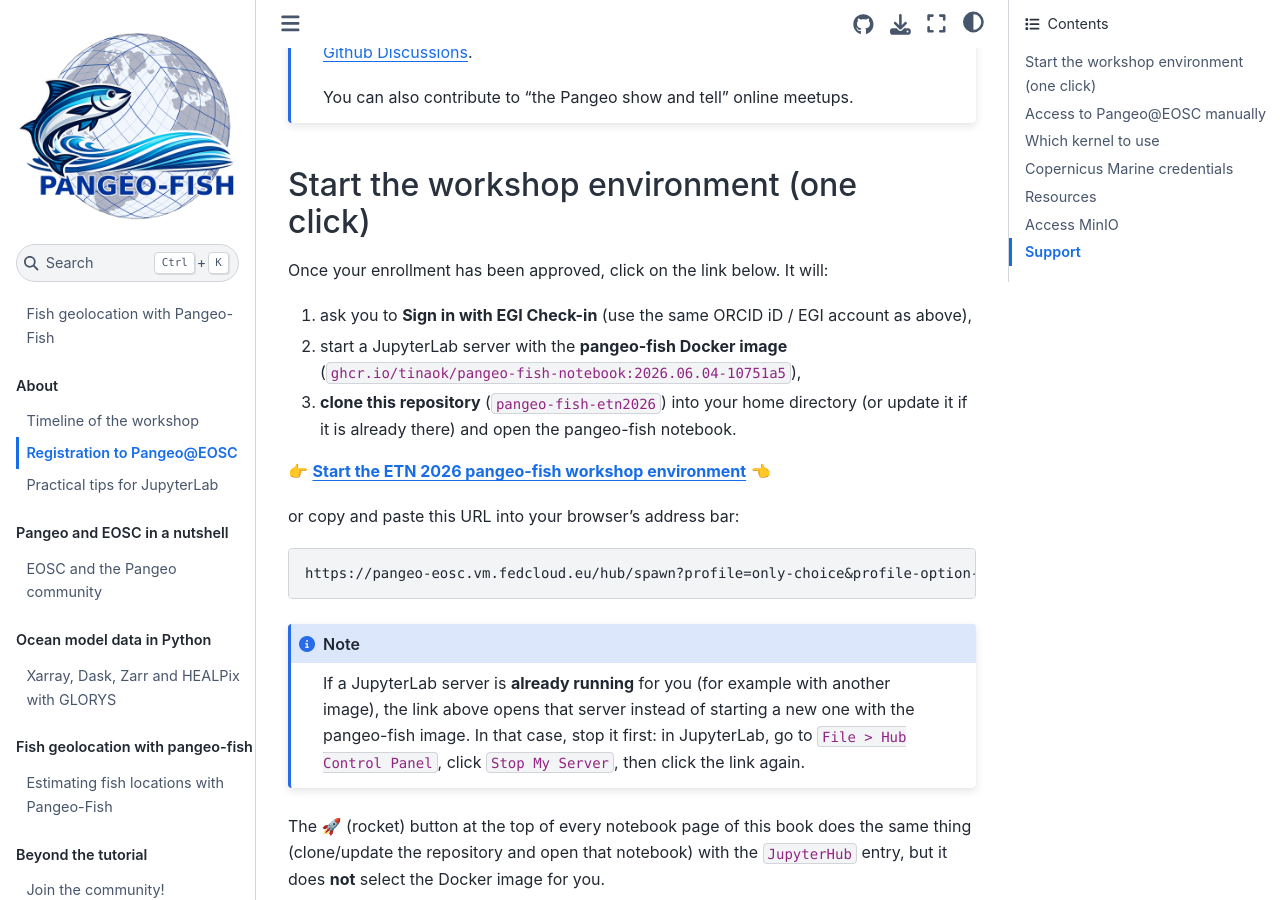
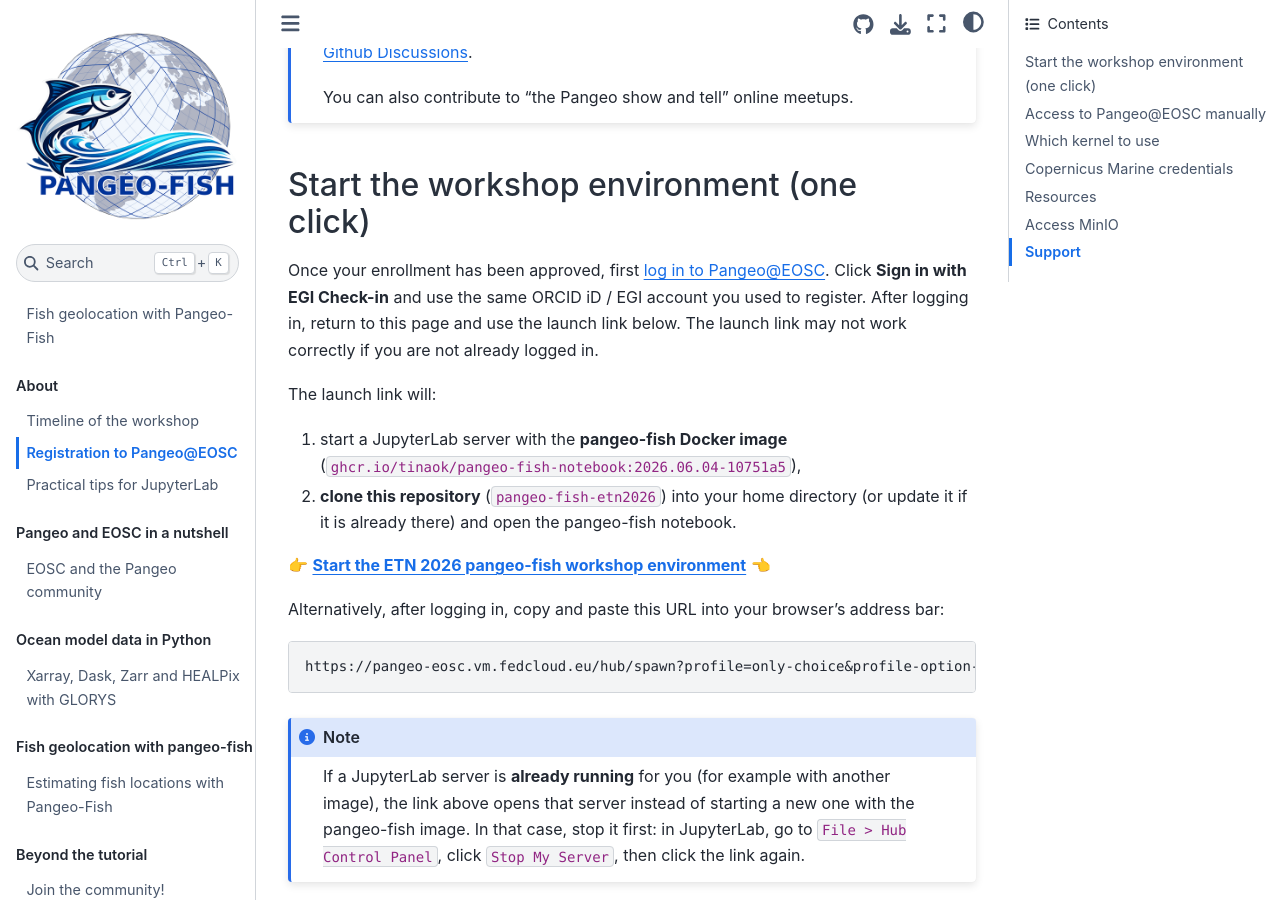
Before and after one commit to pangeo-fish/pangeo-fish-etn2026, a Jupyter Book: the page built from docs/users-getting-started.md, in a window 1280 px wide and 900 px high, scrolled down 973 px. Built offline with Jupyter Book 1.0.4 settings and Sphinx 7.4.7 and the Sphinx Book theme 1.1.4, drawn with Linux system fonts in a browser that asks for light colours; comment, search, counter and statistics services are not loaded.

Commit message:
Clarify login before launching the workshop environment

````diff
--- a/docs/users-getting-started.md
+++ b/docs/users-getting-started.md
@@ -30,15 +30,16 @@
 
 ## Start the workshop environment (one click)
 
-Once your enrollment has been approved, click on the link below. It will:
+Once your enrollment has been approved, first [log in to Pangeo@EOSC](https://pangeo-eosc.vm.fedcloud.eu/hub/login). Click **Sign in with EGI Check-in** and use the same ORCID iD / EGI account you used to register. After logging in, return to this page and use the launch link below. The launch link may not work correctly if you are not already logged in.
 
-1. ask you to **Sign in with EGI Check-in** (use the same ORCID iD / EGI account as above),
-2. start a JupyterLab server with the **pangeo-fish Docker image** (`ghcr.io/tinaok/pangeo-fish-notebook:2026.06.04-10751a5`),
-3. **clone this repository** (`pangeo-fish-etn2026`) into your home directory (or update it if it is already there) and open the pangeo-fish notebook.
+The launch link will:
+
+1. start a JupyterLab server with the **pangeo-fish Docker image** (`ghcr.io/tinaok/pangeo-fish-notebook:2026.06.04-10751a5`),
+2. **clone this repository** (`pangeo-fish-etn2026`) into your home directory (or update it if it is already there) and open the pangeo-fish notebook.
 
 👉 **<a href="https://pangeo-eosc.vm.fedcloud.eu/hub/spawn?profile=only-choice&amp;profile-option-only-choice--image--unlisted-choice=ghcr.io%2Ftinaok%2Fpangeo-fish-notebook%3A2026.06.04-10751a5&amp;next=%2Fhub%2Fuser-redirect%2Fgit-pull%3Frepo%3Dhttps%253A%252F%252Fgithub.com%252Fpangeo-fish%252Fpangeo-fish-etn2026%26urlpath%3Dlab%252Ftree%252Fpangeo-fish-etn2026%252Fdocs%252Fpangeo-fish.ipynb%26branch%3Dmain">Start the ETN 2026 pangeo-fish workshop environment</a>** 👈
 
-or copy and paste this URL into your browser's address bar:
+Alternatively, after logging in, copy and paste this URL into your browser's address bar:
 
 ```
 https://pangeo-eosc.vm.fedcloud.eu/hub/spawn?profile=only-choice&profile-option-only-choice--image--unlisted-choice=ghcr.io%2Ftinaok%2Fpangeo-fish-notebook%3A2026.06.04-10751a5&next=%2Fhub%2Fuser-redirect%2Fgit-pull%3Frepo%3Dhttps%253A%252F%252Fgithub.com%252Fpangeo-fish%252Fpangeo-fish-etn2026%26urlpath%3Dlab%252Ftree%252Fpangeo-fish-etn2026%252Fdocs%252Fpangeo-fish.ipynb%26branch%3Dmain
````
Also changed, not shown: README.md (+4 -4 lines), docs/pangeo-fish.ipynb.
